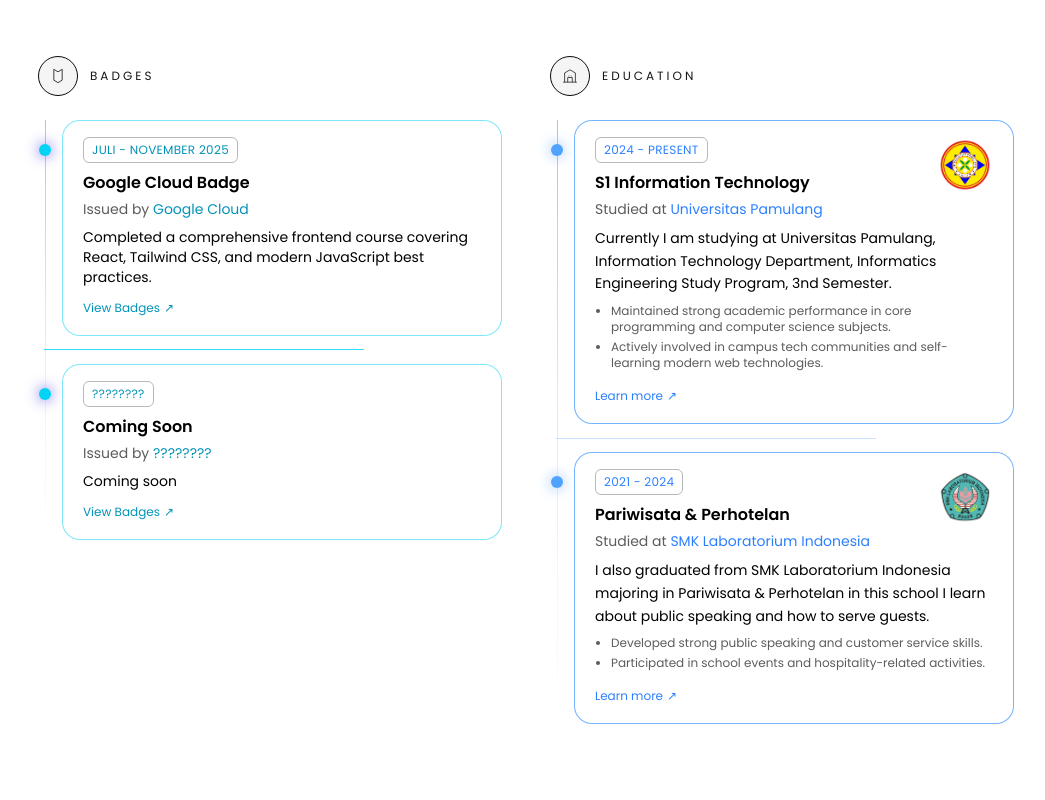
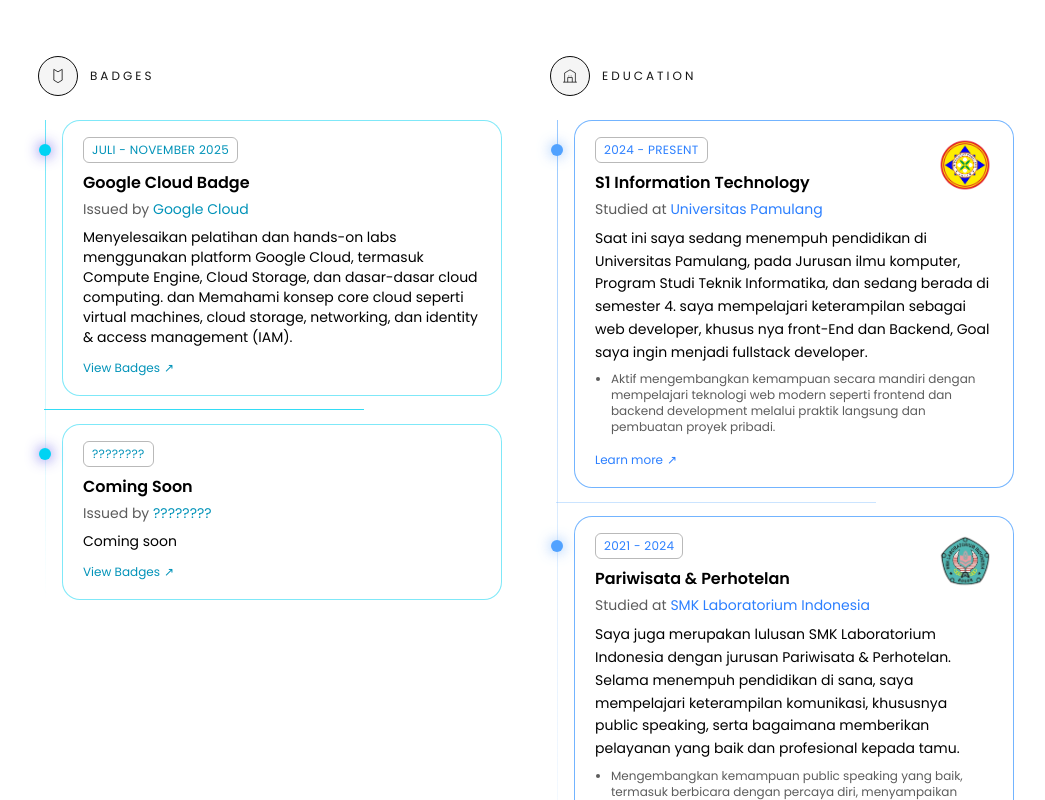
Before and after one commit to SugengPermana/portfolio, a Next.js app: page / in a window 1280 px wide. Shown: the part 5540-6340 px from the top of the page, without its empty margins (114-1159 px from the left). Built offline with nearby package versions, Linux system fonts and the light colour scheme.

Commit message:
update resume

```diff
--- a/app/components/ui/Resume/CvResume.tsx
+++ b/app/components/ui/Resume/CvResume.tsx
@@ -144,12 +144,7 @@ const CvResume = () => {
   return (
     <div className="space-y-20">
       {/* EXPERIENCE - horizontal timeline with auto-rotate */}
-      <div
-        data-aos="fade-up"
-        data-aos-duration="1000"
-        data-aos-delay="100"
-        className="transition-all duration-1000 ease-out transform opacity-100 translate-y-0"
-      >
+      <div className="transition-all duration-1000 ease-out transform opacity-100 translate-y-0">
         {/* header + horizontal timeline with center dot */}
         <div className="mb-2">
           <div className="relative w-full py-8 md:py-10">
@@ -157,7 +152,11 @@ const CvResume = () => {
             <div className="absolute left-12 md:left-40 lg:left-40 right-0 top-1/2 h-px bg-linear-to-r from-primary/50 via-primary/30 to-primary/10" />
 
             {/* button icon on the left, sitting on the timeline */}
-            <div className="absolute left-0 top-1/2 -translate-y-1/2 z-10 flex items-center gap-3">
+            <div
+              data-aos="fade-right"
+              data-aos-duration="1000"
+              className="absolute left-0 top-1/2 -translate-y-1/2 z-10 flex items-center gap-3"
+            >
               <SuitcaseIcon />
               <span className="hidden md:inline uppercase tracking-[0.25em] text-xs text-muted-foreground">
                 Experience
@@ -166,6 +165,8 @@ const CvResume = () => {
 
             {/* period — above dot, raised higher */}
             <div
+              data-aos="fade-up"
+              data-aos-duration="1000"
               className="absolute left-1/2 -translate-x-1/2 z-10 pointer-events-none"
               style={{ top: "calc(50% - 2.5rem)" }}
             >
@@ -175,7 +176,11 @@ const CvResume = () => {
             </div>
 
             {/* dot — centered exactly on timeline line */}
-            <div className="absolute left-1/2 top-1/2 -translate-x-1/2 -translate-y-1/2 z-10 pointer-events-none">
+            <div
+              data-aos="fade-in"
+              data-aos-duration="1000"
+              className="absolute left-1/2 top-1/2 -translate-x-1/2 -translate-y-1/2 z-10 pointer-events-none"
+            >
               <div className="relative flex items-center justify-center">
                 <div
                   className="w-4 h-4 md:w-5 md:h-5 rounded-full border-2 border-primary bg-background"
@@ -190,7 +195,12 @@ const CvResume = () => {
         </div>
 
         {/* carousel content, always centered under fixed dot */}
-        <div className="relative w-full max-w-3xl mx-auto mt-2 overflow-hidden">
+        <div
+          data-aos="fade-up"
+          data-aos-duration="1000"
+          data-aos-delay="100"
+          className="relative w-full max-w-3xl mx-auto mt-2 overflow-hidden"
+        >
           <div
             className="flex transition-transform duration-500 ease-out"
             style={{
@@ -253,10 +263,19 @@ const CvResume = () => {
       <div className="grid md:grid-cols-2 gap-10 md:gap-12 mb-30">
         {/* badges column */}
         <div>
-          <div className="flex items-center gap-3 mb-6">
+          <div
+            data-aos="fade-in"
+            data-aos-duration="1000"
+            data-aos-delay="100"
+            className="flex items-center gap-3 mb-6"
+          >
             <BadgeIcon />
             <div>
-              <p className="text-xs uppercase tracking-[0.25em] text-primary">
+              <p
+                data-aos="fade-left"
+                data-aos-duration="1000"
+                className="text-xs uppercase tracking-[0.25em] text-primary"
+              >
                 Badges
               </p>
             </div>
@@ -267,7 +286,12 @@ const CvResume = () => {
 
             <div className="space-y-0">
               {resumeBadges.map((badge, index) => (
-                <div key={index} className="relative">
+                <div
+                  data-aos="fade-up"
+                  data-aos-duration="1000"
+                  key={index}
+                  className="relative"
+                >
                   {/* dot — centered on timeline line */}
                   <div
                     className="absolute -left-6 top-6 flex items-center justify-center"
@@ -320,10 +344,19 @@ const CvResume = () => {
 
         {/* education column */}
         <div>
-          <div className="flex items-center gap-3 mb-6">
+          <div
+            data-aos="fade-in"
+            data-aos-duration="1000"
+            data-aos-delay="100"
+            className="flex items-center gap-3 mb-6"
+          >
             <SchoolBuildingIcon />
             <div>
-              <p className="text-xs uppercase tracking-[0.25em] text-primary">
+              <p
+                data-aos="fade-left"
+                data-aos-duration="1000"
+                className="text-xs uppercase tracking-[0.25em] text-primary"
+              >
                 Education
               </p>
             </div>
@@ -334,7 +367,12 @@ const CvResume = () => {
 
             <div className="space-y-0">
               {resumeEducation.map((edu, index) => (
-                <div key={index} className="relative">
+                <div
+                  data-aos="fade-up"
+                  data-aos-duration="1000"
+                  key={index}
+                  className="relative"
+                >
                   {/* dot — centered on timeline line */}
                   <div
                     className="absolute -left-6 top-6 flex items-center justify-center"
--- a/app/lib/data.ts
+++ b/app/lib/data.ts
@@ -254,15 +254,14 @@ export const resumeEducation: ResumeEducation[] = [
     major: "S1 Information Technology",
     school: "Universitas Pamulang",
     description:
-      "Currently I am studying at Universitas Pamulang, Information Technology Department, Informatics Engineering Study Program, 3nd Semester.",
+      "Saat ini saya sedang menempuh pendidikan di Universitas Pamulang, pada Jurusan ilmu komputer, Program Studi Teknik Informatika, dan sedang berada di semester 4. saya mempelajari keterampilan sebagai web developer, khusus nya front-End dan Backend, Goal saya ingin menjadi fullstack developer.",
     hoverColor: "#003d7a",
     iconType: "graduation",
     image: "/unpam.png",
     website: "https://unpam.ac.id/",
     learnMoreUrl: "https://unpam.ac.id/",
     achievements: [
-      "Maintained strong academic performance in core programming and computer science subjects.",
-      "Actively involved in campus tech communities and self-learning modern web technologies.",
+      "Aktif mengembangkan kemampuan secara mandiri dengan mempelajari teknologi web modern seperti frontend dan backend development melalui praktik langsung dan pembuatan proyek pribadi.",
     ],
   },
   {
@@ -270,15 +269,15 @@ export const resumeEducation: ResumeEducation[] = [
     major: "Pariwisata & Perhotelan",
     school: "SMK Laboratorium Indonesia",
     description:
-      "I also graduated from SMK Laboratorium Indonesia majoring in Pariwisata & Perhotelan in this school I learn about public speaking and how to serve guests.",
+      "Saya juga merupakan lulusan SMK Laboratorium Indonesia dengan jurusan Pariwisata & Perhotelan. Selama menempuh pendidikan di sana, saya mempelajari keterampilan komunikasi, khususnya public speaking, serta bagaimana memberikan pelayanan yang baik dan profesional kepada tamu.",
     hoverColor: "#006d3a",
     iconType: "graduation",
     image: "/kkgj.png",
-    website: "https://smklaboratoriumindonesia.sch.id/",
+    website: "https://smklaboratoriumindonesia.wordpress.com/",
     learnMoreUrl: "https://smklaboratoriumindonesia.sch.id/",
     achievements: [
-      "Developed strong public speaking and customer service skills.",
-      "Participated in school events and hospitality-related activities.",
+      "Mengembangkan kemampuan public speaking yang baik, termasuk berbicara dengan percaya diri, menyampaikan informasi dengan jelas, dan berinteraksi langsung dengan berbagai orang.",
+      "Terbiasa menghadapi dan berinteraksi dengan banyak orang, sehingga membentuk kemampuan komunikasi interpersonal yang baik dan sikap yang adaptif.",
     ],
   },
 ];
@@ -323,7 +322,7 @@ export const resumeBadges: ResumeBadge[] = [
     title: "Google Cloud Badge",
     issuer: "Google Cloud",
     description:
-      "Completed a comprehensive frontend course covering React, Tailwind CSS, and modern JavaScript best practices.",
+      "Menyelesaikan pelatihan dan hands-on labs menggunakan platform Google Cloud, termasuk Compute Engine, Cloud Storage, dan dasar-dasar cloud computing. dan Memahami konsep core cloud seperti virtual machines, cloud storage, networking, dan identity & access management (IAM). ",
     certificateUrl:
       "https://www.skills.google/public_profiles/83950568-42ba-48b6-bfdb-e53cc3af5965",
   },
--- a/app/sections/About.tsx
+++ b/app/sections/About.tsx
@@ -4,7 +4,7 @@ import Link from "next/link";
 import { stats } from "../lib/data";
 import Image from "next/image";
 import { SocialLinks } from "../components/SocialLinks";
-import TypingGlitch from "../components/ui/TypingGlitch";
+import TypingGlitch from "../components/ui/About/TypingGlitch";
 import RotatingText from "../components/ui/About/RotatingText";
 
 const About = () => {
--- a/app/sections/Home.tsx
+++ b/app/sections/Home.tsx
@@ -2,7 +2,7 @@ import { SectionTitle } from "../components/SectionTitle";
 import { AnimatedShinyButton } from "../components/ui/Home/animated-shiny-button";
 import LiveButton from "../components/ui/Home/live-button";
 import Cardhome from "../components/ui/Home/Cardhome";
-import TypingGlitch from "../components/ui/TypingGlitch";
+import TypingGlitch from "../components/ui/About/TypingGlitch";
 import GradientText from "../components/ui/GradientText";
 
 const Home = () => {
--- a/app/sections/Resume.tsx
+++ b/app/sections/Resume.tsx
@@ -39,7 +39,7 @@ const Resume = () => {
             <div
               data-aos="fade-up"
               data-aos-duration="1000"
-              data-aos-delay="400"
+              data-aos-delay="500"
               className="absolute left-0 right-0 top-1/2 h-1.25 bg-accent-foreground/40"
             ></div>
           </div>
```
Also changed, not shown: app/components/ui/About/TypingGlitch.tsx (renamed from app/components/ui/TypingGlitch.tsx).
